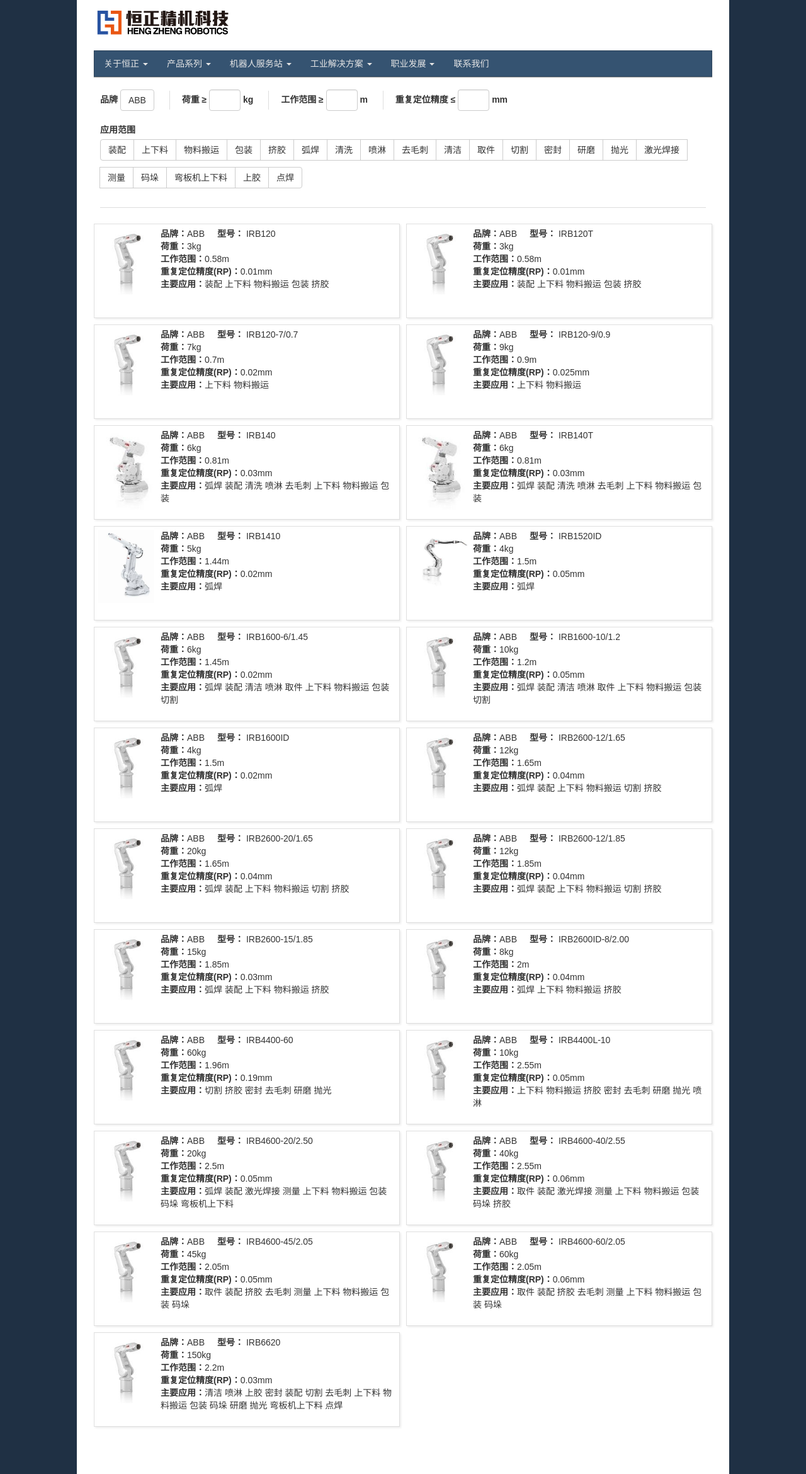
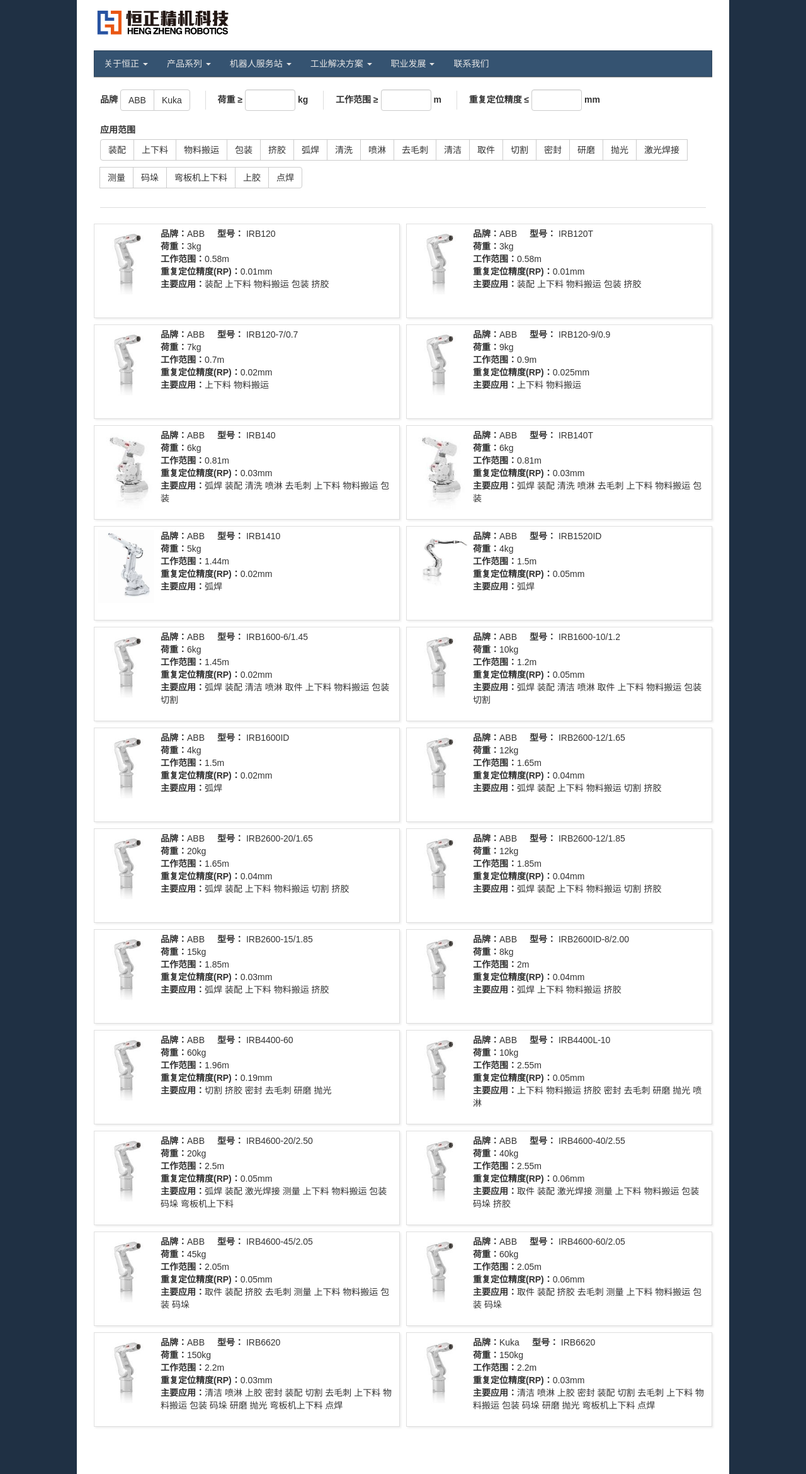
Before and after one commit to NeoHuang/HenZheng, a Jekyll site: the page built from products.html, in a window 1280 px wide. Shown: the whole page at 63% size. Built offline with Jekyll 4.4.1, drawn with Linux system fonts in a browser that asks for light colours.

Commit message:
done search function

```diff
--- a/css/modern-business.css
+++ b/css/modern-business.css
@@ -204,13 +204,19 @@
 }
 .robot-card-container {
     padding: 5px;
+   -webkit-transition:all linear 0.5s;
+  transition: all linear 0.5s;
+    opacity: 1;
+}
+.robot-card-container.ng-hide {
+    opacity: 0;
 }
 .robot-card {
   box-shadow: 2px 2px 3px rgb(238, 238, 238);
   border: 1px solid rgb(223, 223, 223);
   height: 150px;
-
-  transition: all 0.2s linear 0s;
+ -webkit-transition:all 0.2s linear 0.5s;
+  transition: all 0.2s linear 0.5s;
   position: relative;
     padding: 5px;
 }
@@ -244,7 +250,7 @@
 }
 
 .smallTxt {
-    width:50px !important;
+    width:80px !important;
 }
 
 .spacer {
@@ -257,3 +263,26 @@
 .vspacer {
     margin-bottom: 10px;
 }
+
+.animate.ng-leave,
+.animate.ng-enter
+{
+  -webkit-transition: 400ms cubic-bezier(0.250, 0.250, 0.750, 0.750) all;
+  -moz-transition: 400ms cubic-bezier(0.250, 0.250, 0.750, 0.750) all;
+  -ms-transition: 400ms cubic-bezier(0.250, 0.250, 0.750, 0.750) all;
+  -o-transition: 400ms cubic-bezier(0.250, 0.250, 0.750, 0.750) all;
+  transition: 400ms cubic-bezier(0.250, 0.250, 0.750, 0.750) all;
+  position: relative;
+  display: block;
+}
+
+.animate.ng-enter.animate.ng-enter-active,
+.animate.ng-leave {
+  opacity: 1;
+}
+
+.animate.ng-leave.animate.ng-leave-active,
+.animate.ng-enter {
+  opacity: 0;
+
+}
--- a/js/robotData.js
+++ b/js/robotData.js
@@ -273,6 +273,17 @@
         install: ["落地", "倒置", "斜置"],
         precision: 0.03
     },
+    {
+        image: '/abb/irb120.jpg',
+        brand: "Kuka",
+        model: "IRB6620",
+        application: ["清洁", "喷淋", "上胶", "密封", "装配", "切割", "去毛刺", "上下料", "物料搬运", "包装", "码垛", "研磨", "抛光", "弯板机上下料", "点焊"],
+        load: 150,
+        reach: 2.2,
+        protection: ["IP54", "IP67", "铸造专家II代"],
+        install: ["落地", "倒置", "斜置"],
+        precision: 0.03
+    },
 
 
 ];
--- a/js/searchRobot.js
+++ b/js/searchRobot.js
@@ -1,8 +1,9 @@
-var robotsApp = angular.module('robotsApp', ['ui.bootstrap']);
+'use strict'
+var robotsApp = angular.module('robotsApp', ['ui.bootstrap', 'ngAnimate']);
 robotsApp.config([
-  '$interpolateProvider', function($interpolateProvider) {
-    return $interpolateProvider.startSymbol('{(').endSymbol(')}');
-  }
+    '$interpolateProvider', function($interpolateProvider) {
+        return $interpolateProvider.startSymbol('{(').endSymbol(')}');
+    }
 ]);
 Array.prototype.unique = function (){
     var r = new Array();
@@ -12,10 +13,98 @@
         r[r.length] = this[i];}
     return r;
 }
+robotsApp.filter('robotFilter', function()
+                 {
+    return function(robots, filter){
+        var filteredRobots = [];
+        var selectedBrands = [];
+        var selectedAppOptions = [];
+        if (filter.brands != undefined && Array.isArray(filter.brands))
+        {
+
+            for (var j = 0; j < filter.brands.length; j++)
+            {
+                if (filter.brands[j].selected){
+                    selectedBrands.push(filter.brands[j].name);
+                }
+            }
+        }
+        if (filter.appOptions != undefined && Array.isArray(filter.appOptions))
+        {
+
+            for (var j = 0; j < filter.appOptions.length; j++)
+            {
+                if (filter.appOptions[j].selected){
+                    selectedAppOptions.push(filter.appOptions[j].name);
+                }
+            }
+        }
+
+        for (var i = 0; i < robots.length; i++)
+        {
+            //check brands
+
+            if (selectedBrands.length > 0 && selectedBrands.indexOf(robots[i].brand) < 0)
+            {
+                continue;
+            }
+
+            //check applications
+            if (selectedAppOptions.length > 0){
+                var contains = true;
+                for (var j = 0; j < selectedAppOptions.length; j++){
+                    if (robots[i].application.indexOf(selectedAppOptions[j]) < 0){
+
+                        contains = false;
+                        break;
+                    }
+                }
+                if (!contains){
+                    console.log(selectedAppOptions[j]);
+                    continue;
+                }
+            }
+            // check reach
+            if (filter.reach != undefined){
+                var reach = parseFloat(filter.reach);
+                if (reach != NaN){
+                    if (robots[i].reach < reach){
+                    continue;
+                    }
+                }
+
+            }
+
+            // check load
+            if (filter.load != undefined) {
+                var load = parseFloat(filter.load);
+                if (load != NaN){
+                    if (robots[i].load < load){
+                    continue;
+                    }
+                }
+            }
+
+            if (filter.precision != undefined) {
+                var precision = parseFloat(filter.precision);
+                if (precision != NaN){
+                    if (robots[i].precision > precision){
+                    continue;
+                    }
+                }
+            }
+
+            filteredRobots.push(robots[i]);
+        }
+        console.log(filteredRobots);
+        return filteredRobots;
+    }
+});
 robotsApp.controller('searchRobotCtrl', function($scope) {
     $scope.robots = robotsData;
-    $scope.appOptions = [];
-    $scope.brands = [];
+    $scope.search = {};
+    $scope.search.appOptions = [];
+    $scope.search.brands = [];
     var appNames = [];
     var brandNames = [];
     for (var i = 0; i < $scope.robots.length; i++){
@@ -24,16 +113,20 @@
         brandNames.push(robotsData[i].brand);
         brandNames = brandNames.unique();
     }
+    //generate application options;
     for (var i = 0; i < appNames.length; i++){
         var app ={};
         app.name = appNames[i];
         app.selected = false;
-        $scope.appOptions.push(app);
+        $scope.search.appOptions.push(app);
     }
+    //Generate brands list
     for (var i = 0; i < brandNames.length; i++){
         var brand ={};
         brand.name = brandNames[i];
         brand.selected = false;
-        $scope.brands.push(brand);
+        $scope.search.brands.push(brand);
     }
+
+
 });
--- a/products.html
+++ b/products.html
@@ -3,6 +3,7 @@
 ---
 
 <script src="js/angular.min.js"></script>
+<script src="js/angular-animate.min.js"></script>
 <script src="js/ui-bootstrap-tpls-0.12.0.min.js"></script>
 <script src="js/robotData.js"></script>
 <script src="js/searchRobot.js"></script>
@@ -12,7 +13,7 @@
             <div class="form-group">
                 <label >品牌</label>
                 <div class="btn-group">
-                    <label class="btn btn-default " ng-repeat="brand in brands" ng-model="brand.selected" btn-checkbox>{(brand.name)}</label>
+                    <label class="btn btn-default " ng-repeat="brand in search.brands" ng-model="brand.selected" btn-checkbox>{(brand.name)}</label>
                 </div>
             </div>
             <div class="form-group">
@@ -49,15 +50,20 @@
             <div class="form-group">
                 <label>应用范围</label>
                 <div class="btn-group">
-                    <label class="btn btn-default vspacer" ng-repeat="app in appOptions" ng-model="app.selected" btn-checkbox>{(app.name)}</label>
+                    <label class="btn btn-default vspacer" ng-repeat="app in search.appOptions" ng-model="app.selected" btn-checkbox>{(app.name)}</label>
                 </div>
             </div>
 
         </form>
+<!--
+        <form>
+            <button type="button" class="btn btn-success">搜索</button>
+        </form>
+-->
         <div class="spacer">
         </div>
         <div class="row">
-            <div ng-repeat="robot in robots" class="col-lg-6 col-md-6 col-sm-12 robot-card-container">
+            <div ng-repeat="robot in robots | robotFilter:search" class="animate col-lg-6 col-md-6 col-sm-12 robot-card-container " >
                 <div class="robot-card">
                     <div style="float:left; height:130px">
                         <img src="image/robots{(robot.image)}" class="robot-img" >
```
Also changed, not shown: js/angular-animate.min.js (added).
